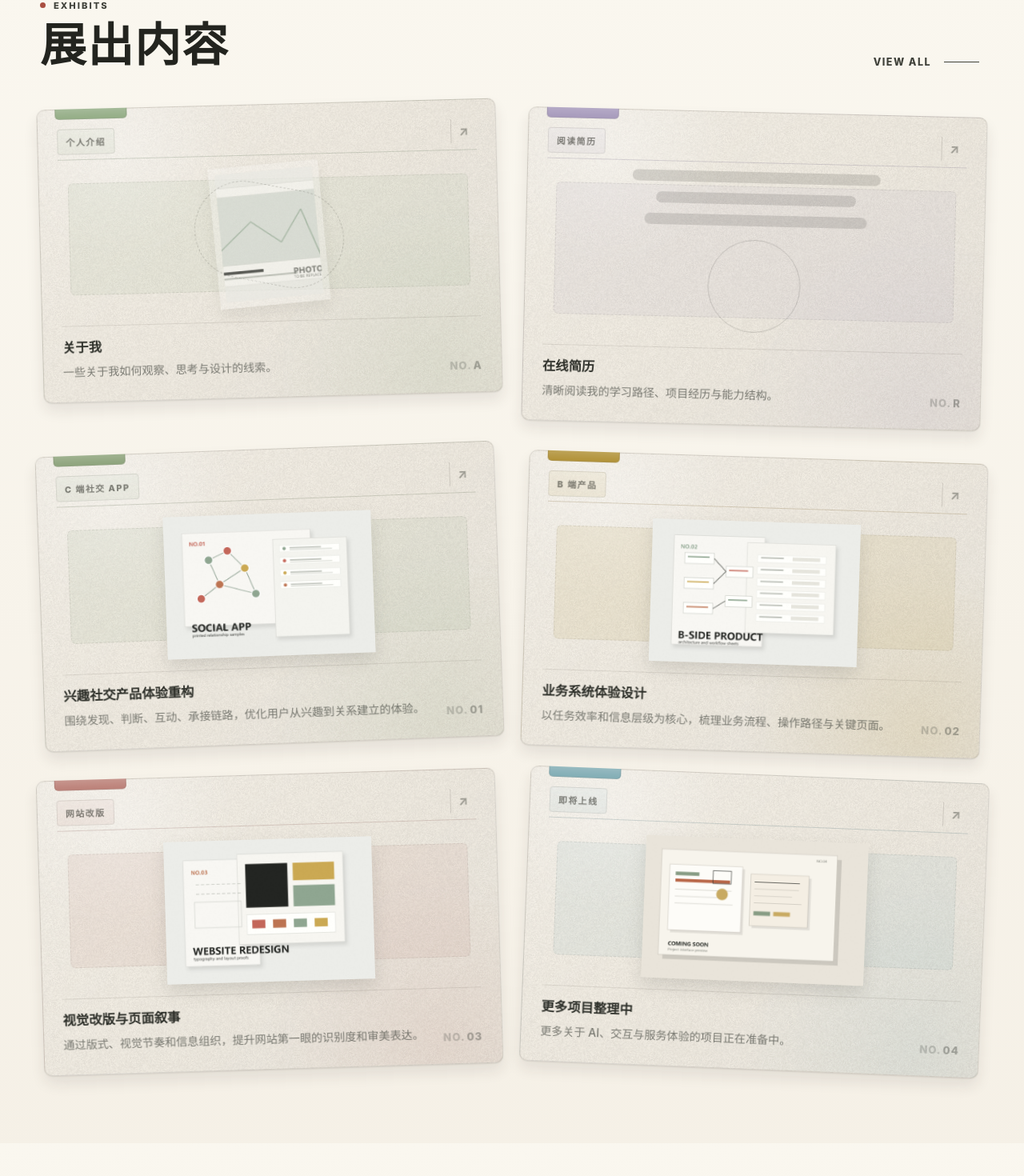
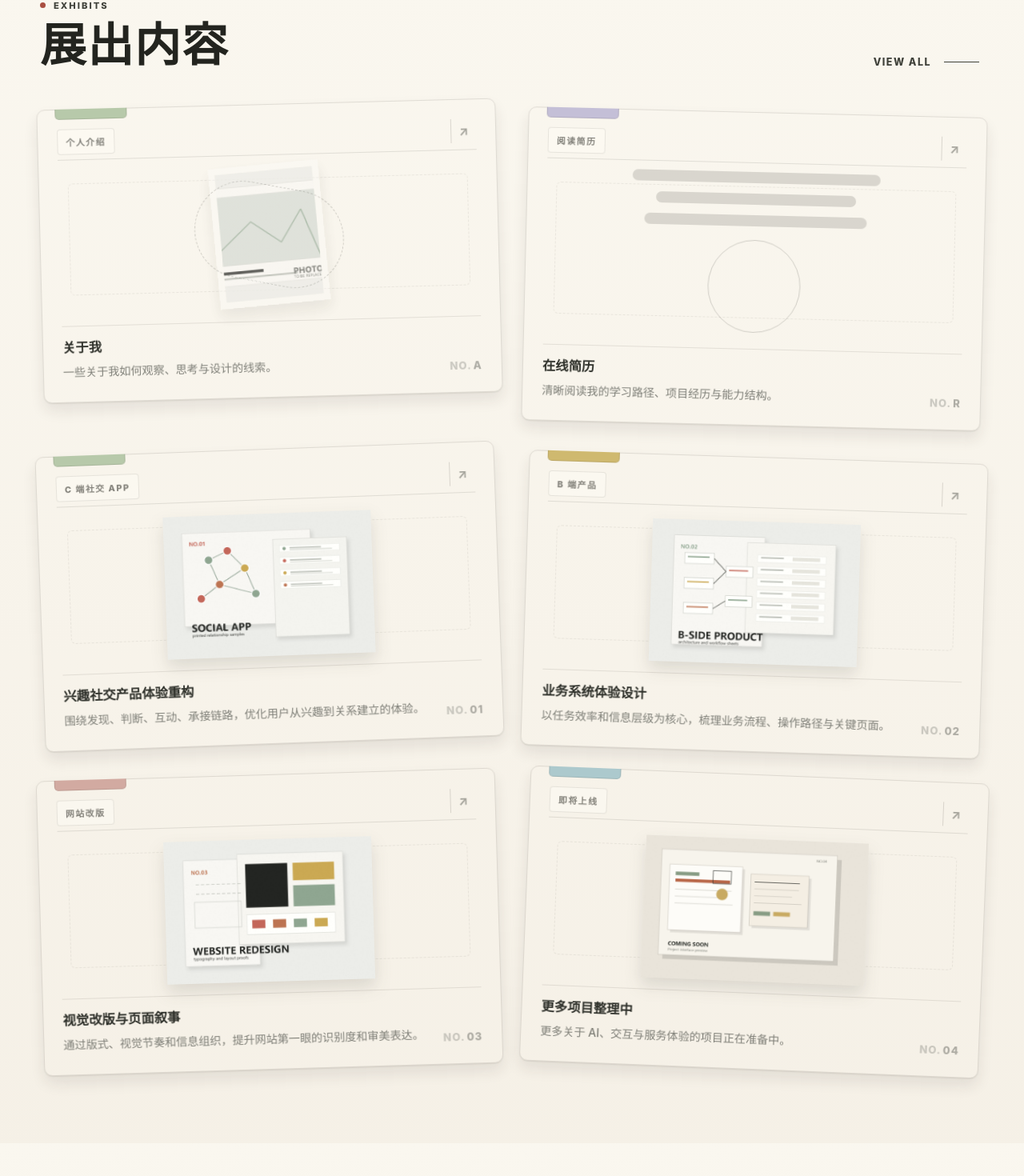
Before and after one commit to xushaobo158/xushaobo, a React (Vite) app in the folder portfolio-site/: page / in a window 1280 px wide. Shown: the part 898-2368 px from the top of the page at 80% size. Built offline with nearby package versions, Linux system fonts and the light colour scheme.

Commit message:
Restore subtle exhibit card styling

```diff
--- a/portfolio-site/src/styles.css
+++ b/portfolio-site/src/styles.css
@@ -779,7 +779,6 @@ a:focus-visible {
 
 .exhibit-card {
   position: relative;
-  isolation: isolate;
   min-height: 344px;
   padding: 24px 24px 26px;
   display: flex;
@@ -787,13 +786,11 @@ a:focus-visible {
   align-items: stretch;
   border: 1px solid rgba(54, 49, 41, 0.13);
   border-radius: 10px;
-  background-color: #f4efe5;
-  background-image:
-    radial-gradient(circle at 18% 12%, rgba(255, 255, 255, 0.3), transparent 25%),
-    radial-gradient(circle at 86% 92%, var(--card-accent-wash), transparent 36%),
-    linear-gradient(135deg, rgba(255, 255, 255, 0.18), transparent 38%, rgba(54, 49, 41, 0.035)),
+  background:
+    radial-gradient(circle at 22% 14%, rgba(255, 255, 255, 0.24), transparent 24%),
+    linear-gradient(180deg, rgba(255, 255, 255, 0.18), rgba(255, 255, 255, 0.02)),
+    var(--card-bg),
     url("/assets/paper-grain.png");
-  background-blend-mode: normal, normal, normal, multiply;
   box-shadow:
     inset 0 1px 0 rgba(255, 255, 255, 0.26),
     inset 0 -1px 0 rgba(45, 43, 35, 0.07),
@@ -819,9 +816,7 @@ a:focus-visible {
   border: 1px solid rgba(54, 49, 41, 0.13);
   border-top: 0;
   border-radius: 0 0 5px 5px;
-  background:
-    linear-gradient(180deg, rgba(255, 255, 255, 0.16), transparent),
-    var(--tab-bg);
+  background: var(--tab-bg);
 }
 
 .exhibit-card::after {
@@ -831,7 +826,7 @@ a:focus-visible {
   right: 24px;
   top: 62px;
   height: 1px;
-  background: var(--card-rule);
+  background: rgba(54, 49, 41, 0.12);
 }
 
 .exhibit-card:nth-child(2n) {
@@ -851,45 +846,33 @@ a:focus-visible {
 }
 
 .tone-mint {
-  --tab-bg: #94ad86;
-  --card-rule: rgba(65, 91, 63, 0.2);
-  --card-accent-wash: rgba(148, 173, 134, 0.14);
-  --card-visual-wash: rgba(148, 173, 134, 0.1);
+  --card-bg: #dfead6;
+  --tab-bg: #b7c9aa;
 }
 
 .tone-lavender {
-  --tab-bg: #a79abc;
-  --card-rule: rgba(79, 69, 105, 0.19);
-  --card-accent-wash: rgba(167, 154, 188, 0.13);
-  --card-visual-wash: rgba(167, 154, 188, 0.1);
+  --card-bg: #e3e0ec;
+  --tab-bg: #c4bfd7;
 }
 
 .tone-sage {
-  --tab-bg: #8ea47c;
-  --card-rule: rgba(67, 82, 53, 0.2);
-  --card-accent-wash: rgba(142, 164, 124, 0.13);
-  --card-visual-wash: rgba(142, 164, 124, 0.1);
+  --card-bg: #d9e5d1;
+  --tab-bg: #b7c9aa;
 }
 
 .tone-butter {
-  --tab-bg: #b19238;
-  --card-rule: rgba(116, 88, 32, 0.22);
-  --card-accent-wash: rgba(177, 146, 56, 0.14);
-  --card-visual-wash: rgba(177, 146, 56, 0.1);
+  --card-bg: #eadcae;
+  --tab-bg: #cfb96f;
 }
 
 .tone-rose {
-  --tab-bg: #bc8178;
-  --card-rule: rgba(116, 68, 60, 0.2);
-  --card-accent-wash: rgba(188, 129, 120, 0.13);
-  --card-visual-wash: rgba(188, 129, 120, 0.1);
+  --card-bg: #ead4cf;
+  --tab-bg: #d2aaa1;
 }
 
 .tone-sky {
-  --tab-bg: #82adb5;
-  --card-rule: rgba(54, 91, 99, 0.2);
-  --card-accent-wash: rgba(130, 173, 181, 0.13);
-  --card-visual-wash: rgba(130, 173, 181, 0.1);
+  --card-bg: #d5e5e7;
+  --tab-bg: #acc9cd;
 }
 
 .card-token {
@@ -897,9 +880,7 @@ a:focus-visible {
   padding: 7px 10px;
   border: 1px solid rgba(54, 49, 41, 0.1);
   border-radius: 4px;
-  background:
-    linear-gradient(180deg, rgba(255, 255, 255, 0.16), transparent),
-    var(--card-visual-wash);
+  background: rgba(255, 253, 246, 0.44);
   color: rgba(50, 50, 44, 0.6);
   font-size: 0.68rem;
   font-weight: 760;
@@ -943,9 +924,8 @@ a:focus-visible {
   content: "";
   position: absolute;
   inset: 18px 12px;
-  border: 1px dashed rgba(54, 49, 41, 0.1);
+  border: 1px dashed rgba(54, 49, 41, 0.08);
   border-radius: 6px;
-  background: var(--card-visual-wash);
   pointer-events: none;
 }
 
```
